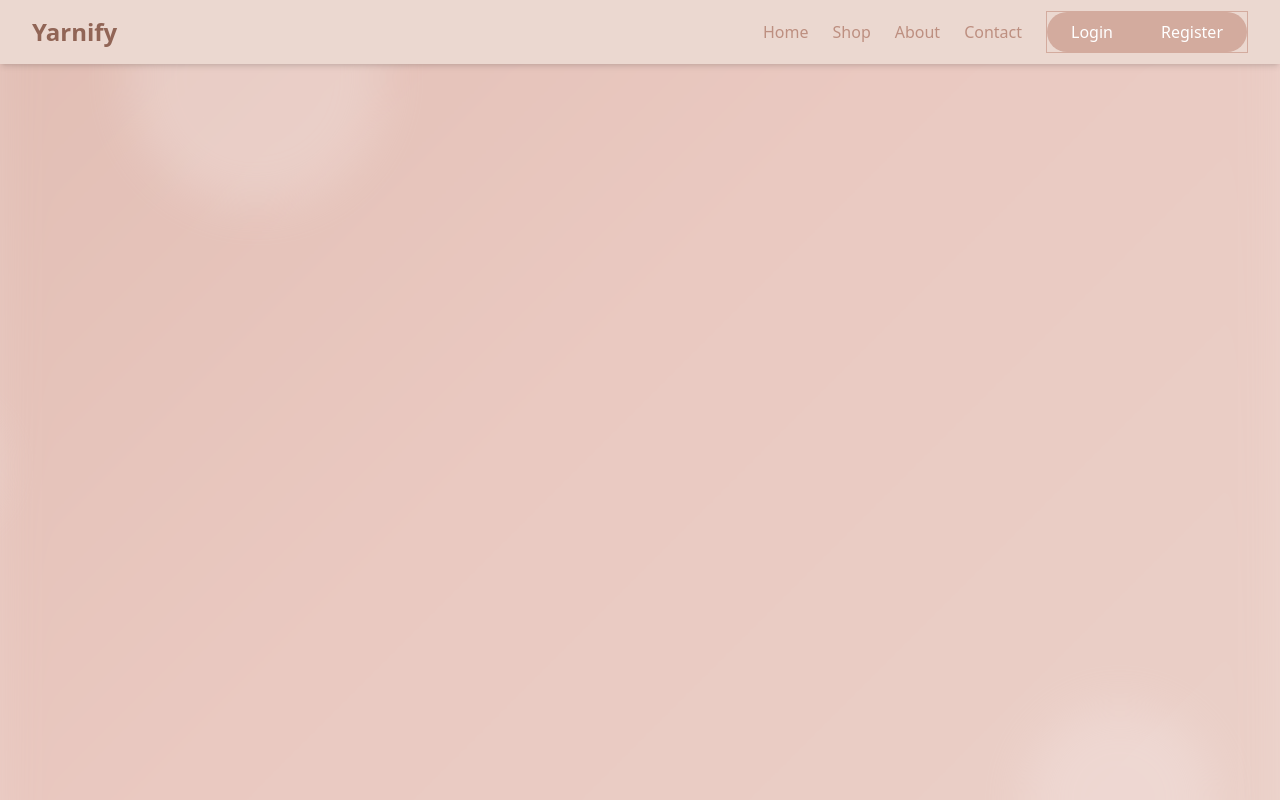
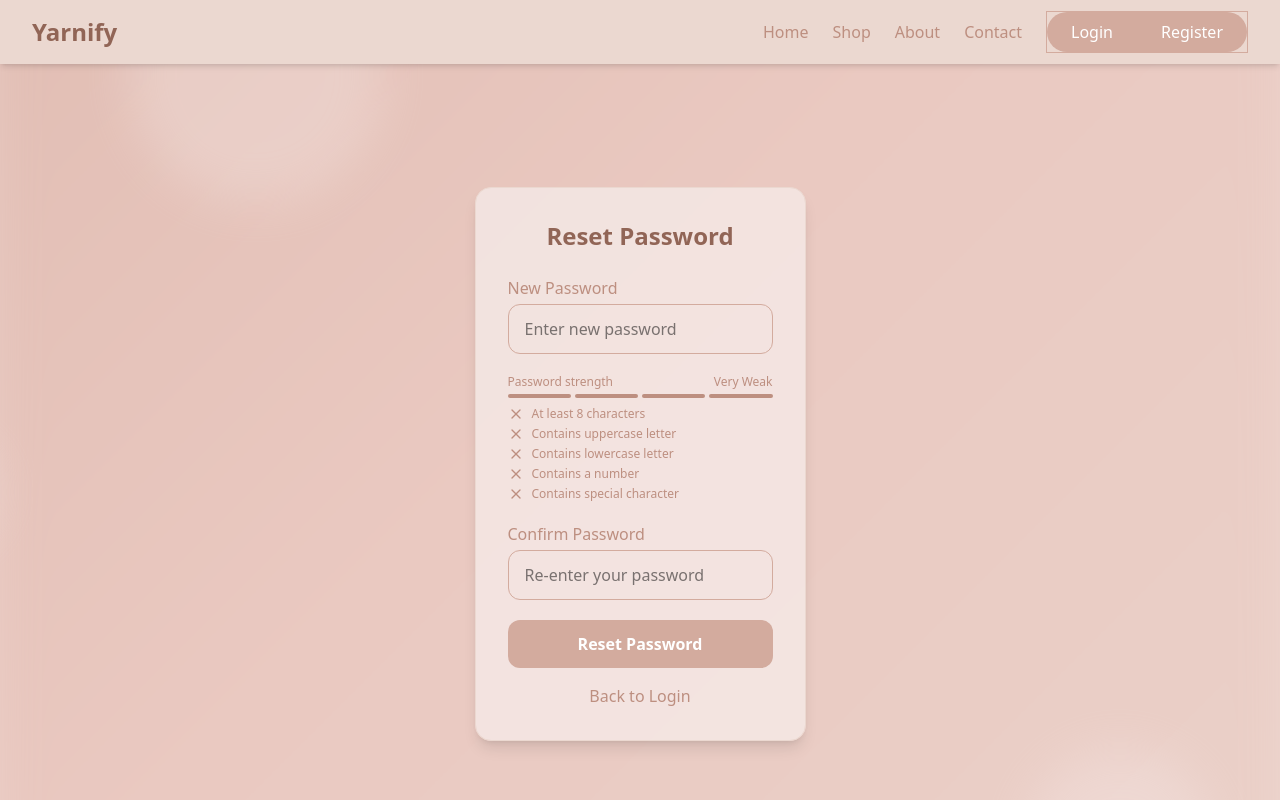
Before and after one commit to IceNinja2017/Yarnify-Online-Ordering-System, a React (Vite) app in the folder frontend/: page /reset-password/1 in a window 1280 px wide. Shown: the top 800 px of the page. Built offline with nearby package versions, Linux system fonts and the light colour scheme; no server answers.

Commit message:
feat: add About, Contact, Forgot Password, and Reset Password pages with routing

```diff
--- a/frontend/src/App.jsx
+++ b/frontend/src/App.jsx
@@ -14,6 +14,10 @@ import ShopPage from "./pages/ShopPage.jsx"
 import OrdersPage from "./pages/OrdersPage.jsx"
 import ProfilePage from "./pages/ProfilePage.jsx"
 import PaymentCancelPage from "./pages/PaymentCancelPage.jsx"
+import AboutPage from "./pages/AboutPage.jsx"
+import ContactPage from "./pages/ContactPage.jsx"
+import ForgotPasswordPage from "./pages/ForgotPasswordPage.jsx"
+import ResetPasswordPage from "./pages/ResetPasswordPage.jsx"
 
 function App() {
   return (
@@ -71,11 +75,16 @@ function App() {
             <Route path="/login" element={<LoginPage />} />
             <Route path="/verify-email" element={<EmailVerificationPage />} />
             <Route path="/register" element={<RegistrationPage />} />
-            <Route path="/payment/return" element={<PaymentReturnPage/>} />
-            <Route path="/payment/cancel" element={<PaymentCancelPage/>} />
-            <Route path="/shop" element={<ShopPage/>}/>
-            <Route path="/orders" element={<OrdersPage/>}/>
-            <Route path="/profile" element={<ProfilePage/>}/>
+            <Route path="/payment/return" element={<PaymentReturnPage />} />
+            <Route path="/payment/cancel" element={<PaymentCancelPage />} />
+            <Route path="/shop" element={<ShopPage />}/>
+            <Route path="/orders" element={<OrdersPage />}/>
+            <Route path="/profile" element={<ProfilePage />}/>
+            <Route path="/about" element={<AboutPage />}/>
+            <Route path="/contact" element={<ContactPage />}/>
+            <Route path="/forgot-password" element={<ForgotPasswordPage />}/>
+            <Route path="/reset-password/:token" element={<ResetPasswordPage />}/>
+            <Route path="/item/:id" element={<ContactPage/>}/>
           </Routes>
         </div>
 
--- /dev/null
+++ b/frontend/src/pages/AboutPage.jsx
@@ -0,0 +1,9 @@
+import React from 'react'
+
+const AboutPage = () => {
+  return (
+    <div>AboutPage</div>
+  )
+}
+
+export default AboutPage
--- /dev/null
+++ b/frontend/src/pages/ContactPage.jsx
@@ -0,0 +1,9 @@
+import React from 'react'
+
+const ContactPage = () => {
+  return (
+    <div>ContactPage</div>
+  )
+}
+
+export default ContactPage
--- /dev/null
+++ b/frontend/src/pages/ForgotPasswordPage.jsx
@@ -0,0 +1,80 @@
+// src/pages/ForgotPasswordPage.jsx
+import { useState } from "react";
+import axios from "axios";
+import toast from "react-hot-toast";
+
+const ForgotPasswordPage = () => {
+  const [email, setEmail] = useState("");
+  const [loading, setLoading] = useState(false);
+
+  const handleSubmit = async (e) => {
+    e.preventDefault();
+
+    if (!email.trim()) {
+      toast.error("Email is required");
+      return;
+    }
+
+    setLoading(true);
+
+    try {
+      const res = await axios.post(
+        "http://localhost:5000/api/auth/forgot-password",
+        { email },
+        { withCredentials: true }
+      );
+
+      if (res.data.success) {
+        toast.success("Reset code sent to your email");
+      } else {
+        toast.error(res.data.message || "Something went wrong");
+      }
+    } catch (err) {
+      console.log(err);
+      toast.error("Unable to send reset request");
+    } finally {
+      setLoading(false);
+    }
+  };
+
+  return (
+    <div className="min-h-screen flex justify-center items-center px-4">
+      <div className="w-full max-w-md bg-[#f5eae8]/80 shadow-lg rounded-2xl p-8 border border-[#ebd8d0]">
+        <h2 className="text-2xl font-bold text-[#916556] mb-6 text-center">
+          Forgot Password
+        </h2>
+
+        <form onSubmit={handleSubmit} className="space-y-5">
+          <div>
+            <label className="block text-[#BD8F80] font-medium mb-1">
+              Email Address
+            </label>
+            <input
+              type="email"
+              className="w-full px-4 py-3 border border-[#d3ab9e] rounded-xl focus:outline-none focus:ring-2 focus:ring-[#ebd8d0]"
+              placeholder="you@example.com"
+              value={email}
+              onChange={(e) => setEmail(e.target.value)}
+            />
+          </div>
+
+          <button
+            type="submit"
+            disabled={loading}
+            className="w-full bg-[#d3ab9e] text-white py-3 rounded-xl font-semibold hover:bg-[#BD8F80] transition disabled:opacity-50"
+          >
+            {loading ? "Sending..." : "Send Reset Code"}
+          </button>
+        </form>
+
+        <div className="text-center mt-4">
+          <a href="/login" className="text-[#BD8F80] hover:text-[#916556]">
+            Back to Login
+          </a>
+        </div>
+      </div>
+    </div>
+  );
+};
+
+export default ForgotPasswordPage;
--- a/frontend/src/pages/LoginPage.jsx
+++ b/frontend/src/pages/LoginPage.jsx
@@ -86,6 +86,11 @@ const LoginPage = () => {
                         Login
                     </motion.button>
                 </form>
+                <div className='mt-4 text-center'>
+                    <Link to={"/forgot-password"} className='text-sm text-[#aa6049] hover:underline'>
+                        Forgot Password?
+                    </Link>
+                </div>
             </div>
             <div className='px-8 py-4 bg-[#d4a394] bg-opacity-50 flex justify-center'>
                 <p className='text-sm text-[#f5eae8]'>
--- /dev/null
+++ b/frontend/src/pages/ResetPasswordPage.jsx
@@ -0,0 +1,107 @@
+// src/pages/ResetPasswordPage.jsx
+import { useState } from "react";
+import { useParams, useNavigate } from "react-router-dom";
+import axios from "axios";
+import toast from "react-hot-toast";
+import PasswordStrengthMeter from "../components/PasswordStrengthMeter";
+
+const ResetPasswordPage = () => {
+  const { token } = useParams();
+  const navigate = useNavigate();
+
+  const [password, setPassword] = useState("");
+  const [confirm, setConfirm] = useState("");
+  const [loading, setLoading] = useState(false);
+
+  const handleSubmit = async (e) => {
+    e.preventDefault();
+
+    if (!password.trim() || !confirm.trim()) {
+      toast.error("All fields are required");
+      return;
+    }
+
+    if (password !== confirm) {
+      toast.error("Passwords do not match");
+      return;
+    }
+
+    setLoading(true);
+
+    try {
+      const res = await axios.post(
+        `http://localhost:5000/api/auth/reset-password/${token}`,
+        { password },
+        { withCredentials: true }
+      );
+
+      if (res.data.success) {
+        toast.success("Password reset successfully");
+        navigate("/login");
+      } else {
+        toast.error(res.data.message || "Something went wrong");
+      }
+    } catch (err) {
+      console.log(err);
+      toast.error("Unable to reset password");
+    } finally {
+      setLoading(false);
+    }
+  };
+
+  return (
+    <div className="min-h-screen flex justify-center items-center px-4">
+      <div className="w-full max-w-md bg-[#f5eae8]/80 shadow-lg rounded-2xl p-8 border border-[#ebd8d0]">
+        <h2 className="text-2xl font-bold text-[#916556] mb-6 text-center">
+          Reset Password
+        </h2>
+
+        <form onSubmit={handleSubmit} className="space-y-5">
+          <div>
+            <label className="block text-[#BD8F80] font-medium mb-1">
+              New Password
+            </label>
+            <input
+              type="password"
+              className="w-full px-4 py-3 border border-[#d3ab9e] rounded-xl focus:outline-none focus:ring-2 focus:ring-[#ebd8d0]"
+              placeholder="Enter new password"
+              value={password}
+              onChange={(e) => setPassword(e.target.value)}
+            />
+          </div>
+
+          <PasswordStrengthMeter password={password}/>
+
+          <div>
+            <label className="block text-[#BD8F80] font-medium mb-1">
+              Confirm Password
+            </label>
+            <input
+              type="password"
+              className="w-full px-4 py-3 border border-[#d3ab9e] rounded-xl focus:outline-none focus:ring-2 focus:ring-[#ebd8d0]"
+              placeholder="Re-enter your password"
+              value={confirm}
+              onChange={(e) => setConfirm(e.target.value)}
+            />
+          </div>
+
+          <button
+            type="submit"
+            disabled={loading}
+            className="w-full bg-[#d3ab9e] text-white py-3 rounded-xl font-semibold hover:bg-[#BD8F80] transition disabled:opacity-50"
+          >
+            {loading ? "Resetting..." : "Reset Password"}
+          </button>
+        </form>
+
+        <div className="text-center mt-4">
+          <a href="/login" className="text-[#BD8F80] hover:text-[#916556]">
+            Back to Login
+          </a>
+        </div>
+      </div>
+    </div>
+  );
+};
+
+export default ResetPasswordPage;
```
